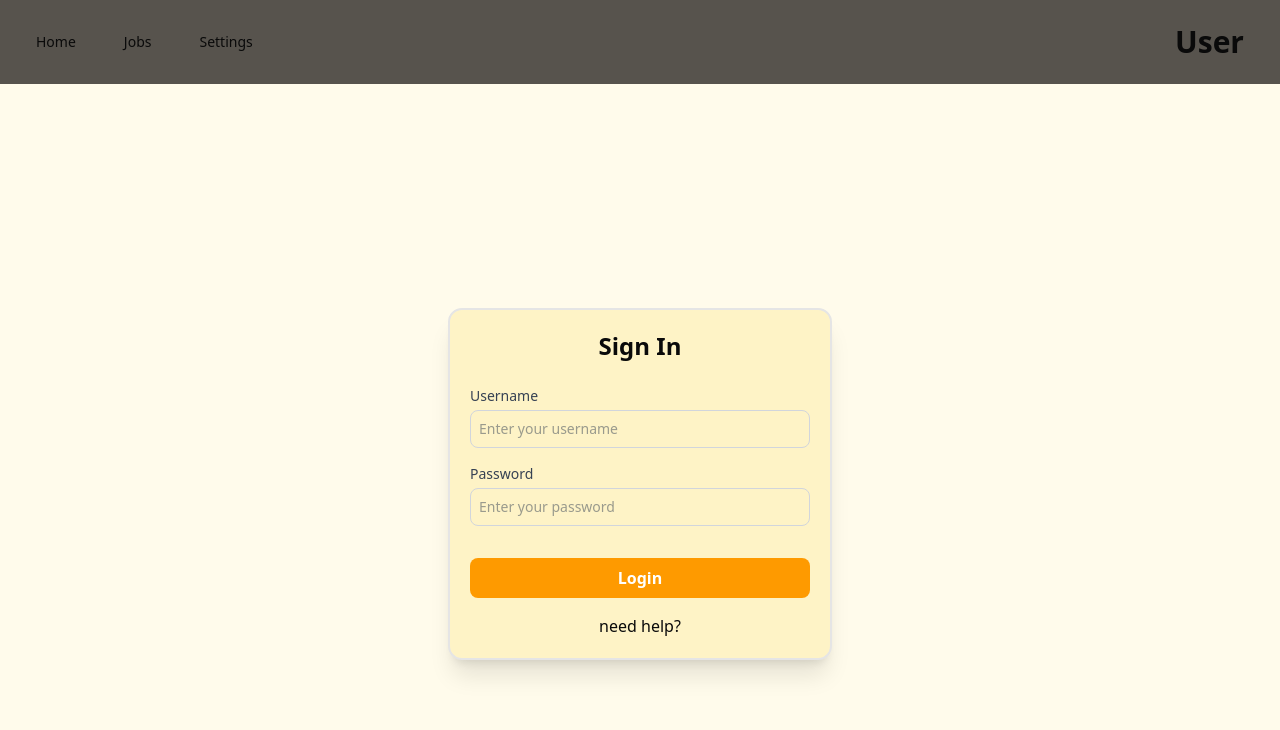
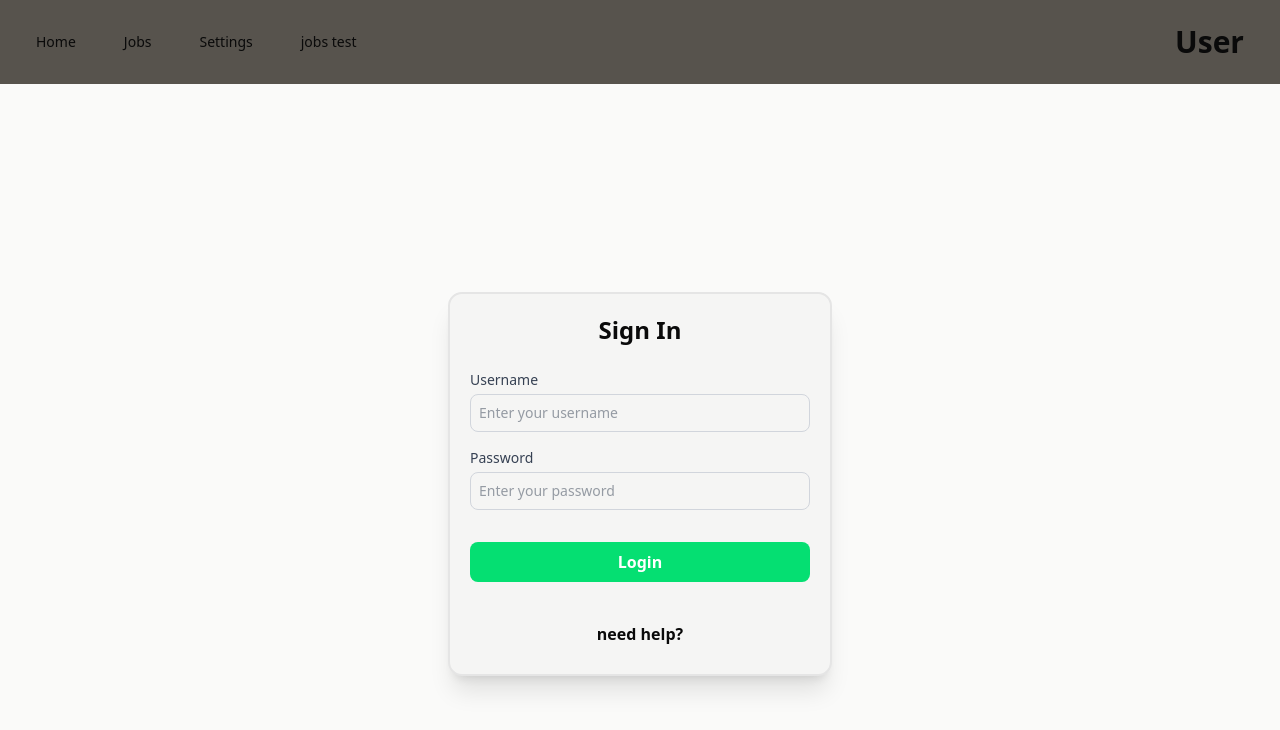
Before and after one commit to martinsalinas0/wt-frontend-next, a Next.js app: page /auth/login in a window 1280 px wide. Shown: the top 730 px of the page. Built offline with nearby package versions, Linux system fonts and the light colour scheme.

Commit message:
feat: add axios dependency, create LoginHelp and JobsTest pages, update Login page with help link and styling

```diff
--- a/package.json
+++ b/package.json
@@ -13,6 +13,7 @@
     "@radix-ui/react-dropdown-menu": "^2.1.15",
     "@radix-ui/react-label": "^2.1.7",
     "@radix-ui/react-slot": "^1.2.3",
+    "axios": "^1.10.0",
     "class-variance-authority": "^0.7.1",
     "clsx": "^2.1.1",
     "lucide-react": "^0.525.0",
--- /dev/null
+++ b/src/app/auth/login-help/page.tsx
@@ -0,0 +1,7 @@
+import React from "react";
+
+const LoginHelpPage = () => {
+  return <div>LoginHelpPage</div>;
+};
+
+export default LoginHelpPage;
--- a/src/app/auth/login/page.tsx
+++ b/src/app/auth/login/page.tsx
@@ -1,9 +1,11 @@
 import React from "react";
+
+import Link from "next/link";
 
 const LoginPage = () => {
   return (
-    <div className="flex items-center justify-center min-h-screen bg-amber-50">
-      <div className="border-2 rounded-xl max-w-sm w-full m-3 p-5 shadow-xl bg-amber-100">
+    <div className="flex items-center justify-center min-h-screen bg-stone-50">
+      <div className="border-2 rounded-xl max-w-sm w-full m-3 p-5 shadow-xl bg-stone-100">
         <h2 className="text-2xl font-bold text-center mb-6">Sign In</h2>
         <form className="flex flex-col space-y-4">
           <label className="flex flex-col text-sm font-medium text-gray-700">
@@ -11,7 +13,7 @@ const LoginPage = () => {
             <input
               type="text"
               placeholder="Enter your username"
-              className="mt-1 p-2 rounded-md border border-gray-300 focus:outline-none focus:ring-2 focus:ring-amber-500"
+              className="mt-1 p-2 rounded-md border border-gray-300 focus:outline-none focus:ring-2 focus:ring-stone-500"
             />
           </label>
           <label className="flex flex-col text-sm font-medium text-gray-700">
@@ -19,18 +21,17 @@ const LoginPage = () => {
             <input
               type="password"
               placeholder="Enter your password"
-              className="mt-1 p-2 rounded-md border border-gray-300 focus:outline-none focus:ring-2 focus:ring-amber-500"
+              className="mt-1 p-2 rounded-md border border-gray-300 focus:outline-none focus:ring-2 focus:ring-stone-500"
             />
           </label>
           <button
             type="submit"
-            className="mt-4 bg-amber-500 text-white font-semibold py-2 rounded-md hover:bg-amber-600 transition"
+            className="mt-4 bg-green-400 text-white font-semibold py-2 rounded-md hover:bg-green-700 transition"
           >
             Login
           </button>
-
-          <button className="" type="button">
-            need help?
+          <button className="mt-4   font-semibold py-2 rounded-md hover:text-blue-700 transition">
+            <Link href="/auth/login-help">need help?</Link>
           </button>
         </form>
       </div>
--- /dev/null
+++ b/src/app/jobs-test/page.tsx
@@ -0,0 +1,7 @@
+import React from "react";
+
+const JobsTestPage = () => {
+  return <div>JobsTestPage</div>;
+};
+
+export default JobsTestPage;
--- a/src/components/NavBar.tsx
+++ b/src/components/NavBar.tsx
@@ -16,6 +16,9 @@ const NavBar = () => {
             <p className=" hover:text-orange-300 px-3 py-2 rounded-md text-sm font-medium transition-colors">
               <Link href="/settings">Settings</Link>
             </p>
+            <p className=" hover:text-orange-300 px-3 py-2 rounded-md text-sm font-medium transition-colors">
+              <Link href="/jobs-test">jobs test</Link>
+            </p>
           </div>
           <div className=" font-bold px-3 py-2 hover:text-blue-300">
             <Link href="/user">User</Link>{" "}
--- /dev/null
+++ b/src/components/buttons/loginBtn.tsx
@@ -0,0 +1,11 @@
+import Link from "next/link";
+
+import { Button } from "@/components/ui/button";
+
+export function LinkAsButton() {
+  return (
+    <Button asChild>
+      <Link href="/login">Login</Link>
+    </Button>
+  );
+}
```
Also changed, not shown: 1 other file (tests, documents, lock files or other folders).
